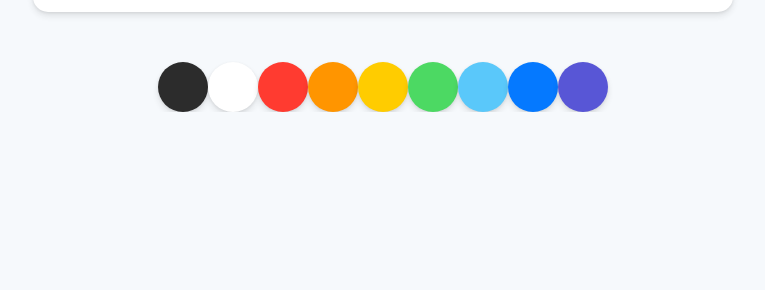
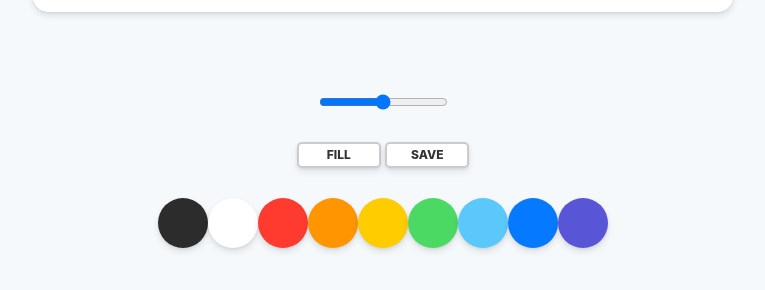
Before and after one commit to workerKwon/vanilla_gameApp, a plain HTML site: page index.html in a window 1280 px wide. Shown: the part 738-1028 px from the top of the page, without its empty margins (257-1022 px from the left). Before the commit the page ends 850 px from the top, so only its background shows below. Drawn offline with Linux system fonts and the light colour scheme.

Commit message:
FILL, SAVE, range 버튼 생성

```diff
--- a/index.html
+++ b/index.html
@@ -9,6 +9,13 @@
 <body>
     <canvas id="jsCanvas" class="canvas"></canvas>
     <div class="controls">
+        <div class="controls_range">
+            <input type="range" id="jsRange">
+        </div>
+        <div class="controls_btns">
+            <button id="jsMode">Fill</button>
+            <button id="jsSave">Save</button>
+        </div>
         <div class="controls_colors" id="jsColors">
             <div class="controls_color" style="background-color: #2c2c2c;"></div>
             <div class="controls_color" style="background-color: white;"></div>
--- a/style.css
+++ b/style.css
@@ -6,7 +6,7 @@ body{
     display: flex;
     flex-direction: column;
     align-items: center;
-    padding-top: 50px;
+    padding: 50px 0;
 }
 
 .canvas {
@@ -18,7 +18,34 @@ body{
 }
 
 .controls {
-    margin-top: 50px;
+    margin-top: 80px;
+    display: flex;
+    flex-direction: column;
+    align-items: center;
+}
+
+.controls .controls_btns {
+    margin-bottom: 30px;;
+}
+
+.controls_btns button {
+    all: unset;
+    cursor: pointer;
+    background-color: white;
+    padding: 5px 0px;
+    width: 80px;
+    text-align: center;
+    border-radius: 5px;
+    box-shadow: 0 4px 6px rgba(50, 50, 93, 0.11), 0 1px 3px rgba(0, 0, 0, 0.08);
+    border: 2px solid rgba(0, 0, 0, 0.2);
+    color: rgba(0, 0, 0, 0.8);
+    text-transform: uppercase;
+    font-size: 12px;
+    font-weight: 800;
+}
+
+.controls_btns button:active{
+    transform: scale(0.98);
 }
 
 .controls .controls_colors {
@@ -32,3 +59,7 @@ body{
     cursor: pointer;
     box-shadow: 0 4px 6px rgba(50, 50, 50, 0.11), 0 1px 3px rgba(0, 0, 0, 0.08);
 }
+
+.controls .controls_range {
+    margin-bottom: 30px;
+}
```
